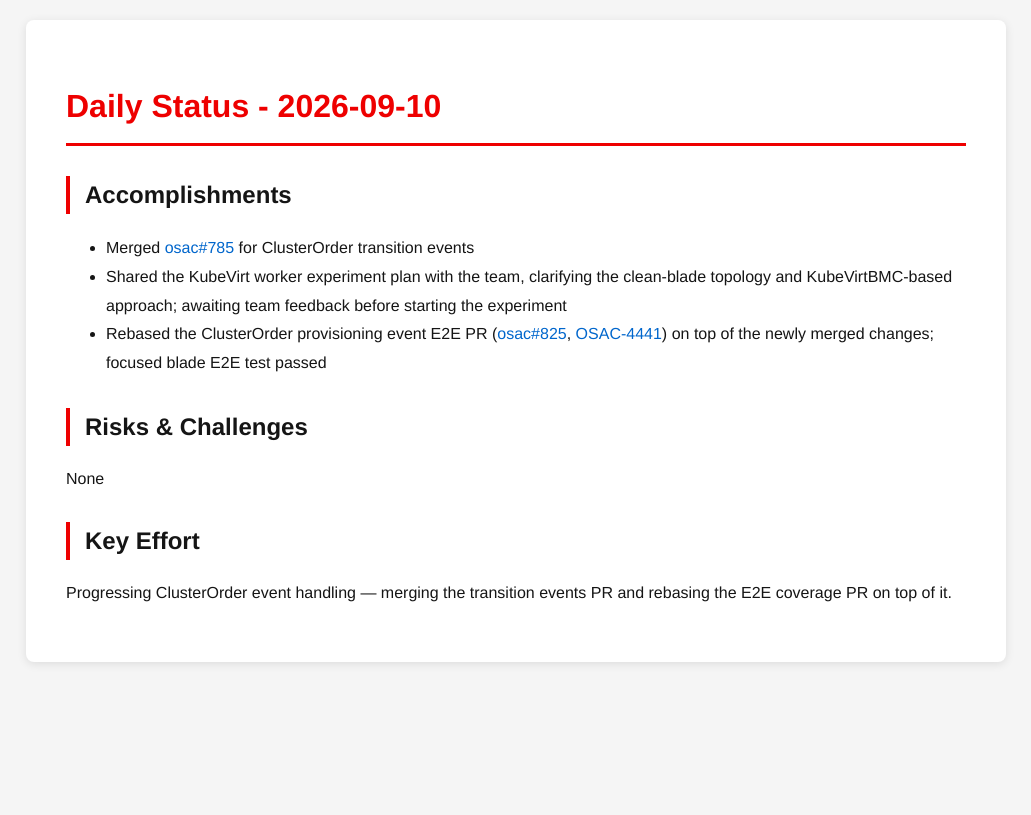
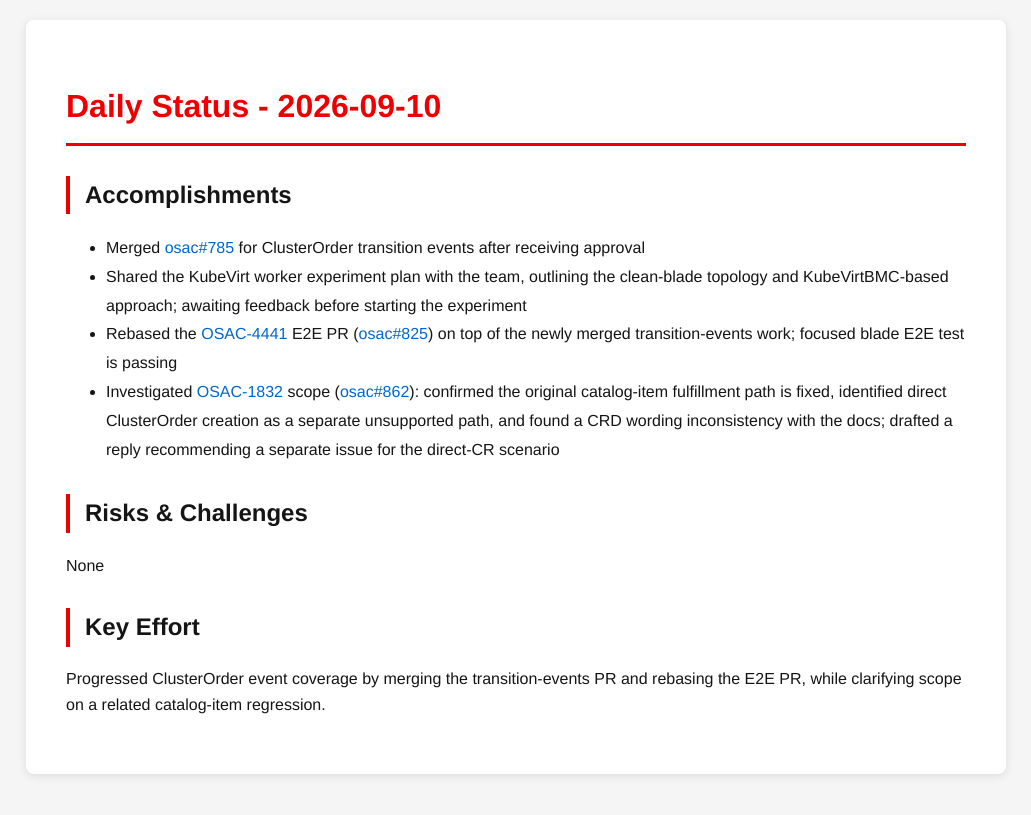
Before and after one commit to tzvatot/daily-status, a Jekyll site: the page built from 2026-09-10.md, in a window 1280 px wide. Shown: the top 815 px of the page, without its empty margins (124-1155 px from the left). Built offline with Jekyll 4.4.1, drawn with Linux system fonts in a browser that asks for light colours.

Commit message:
Daily status update - 2026-09-10

```diff
--- a/2026-09-10.md
+++ b/2026-09-10.md
@@ -7,12 +7,13 @@ date: 2026-09-10
 # Daily Status - 2026-09-10
 
 ## Accomplishments
-- Merged [osac#785](https://github.com/osac-project/osac/pull/785) for ClusterOrder transition events
-- Shared the KubeVirt worker experiment plan with the team, clarifying the clean-blade topology and KubeVirtBMC-based approach; awaiting team feedback before starting the experiment
-- Rebased the ClusterOrder provisioning event E2E PR ([osac#825](https://github.com/osac-project/osac/pull/825), [OSAC-4441](https://redhat.atlassian.net/browse/OSAC-4441)) on top of the newly merged changes; focused blade E2E test passed
+- Merged [osac#785](https://github.com/osac-project/osac/pull/785) for ClusterOrder transition events after receiving approval
+- Shared the KubeVirt worker experiment plan with the team, outlining the clean-blade topology and KubeVirtBMC-based approach; awaiting feedback before starting the experiment
+- Rebased the [OSAC-4441](https://redhat.atlassian.net/browse/OSAC-4441) E2E PR ([osac#825](https://github.com/osac-project/osac/pull/825)) on top of the newly merged transition-events work; focused blade E2E test is passing
+- Investigated [OSAC-1832](https://redhat.atlassian.net/browse/OSAC-1832) scope ([osac#862](https://github.com/osac-project/osac/pull/862)): confirmed the original catalog-item fulfillment path is fixed, identified direct ClusterOrder creation as a separate unsupported path, and found a CRD wording inconsistency with the docs; drafted a reply recommending a separate issue for the direct-CR scenario
 
 ## Risks & Challenges
 None
 
 ## Key Effort
-Progressing ClusterOrder event handling — merging the transition events PR and rebasing the E2E coverage PR on top of it.
+Progressed ClusterOrder event coverage by merging the transition-events PR and rebasing the E2E PR, while clarifying scope on a related catalog-item regression.
```
